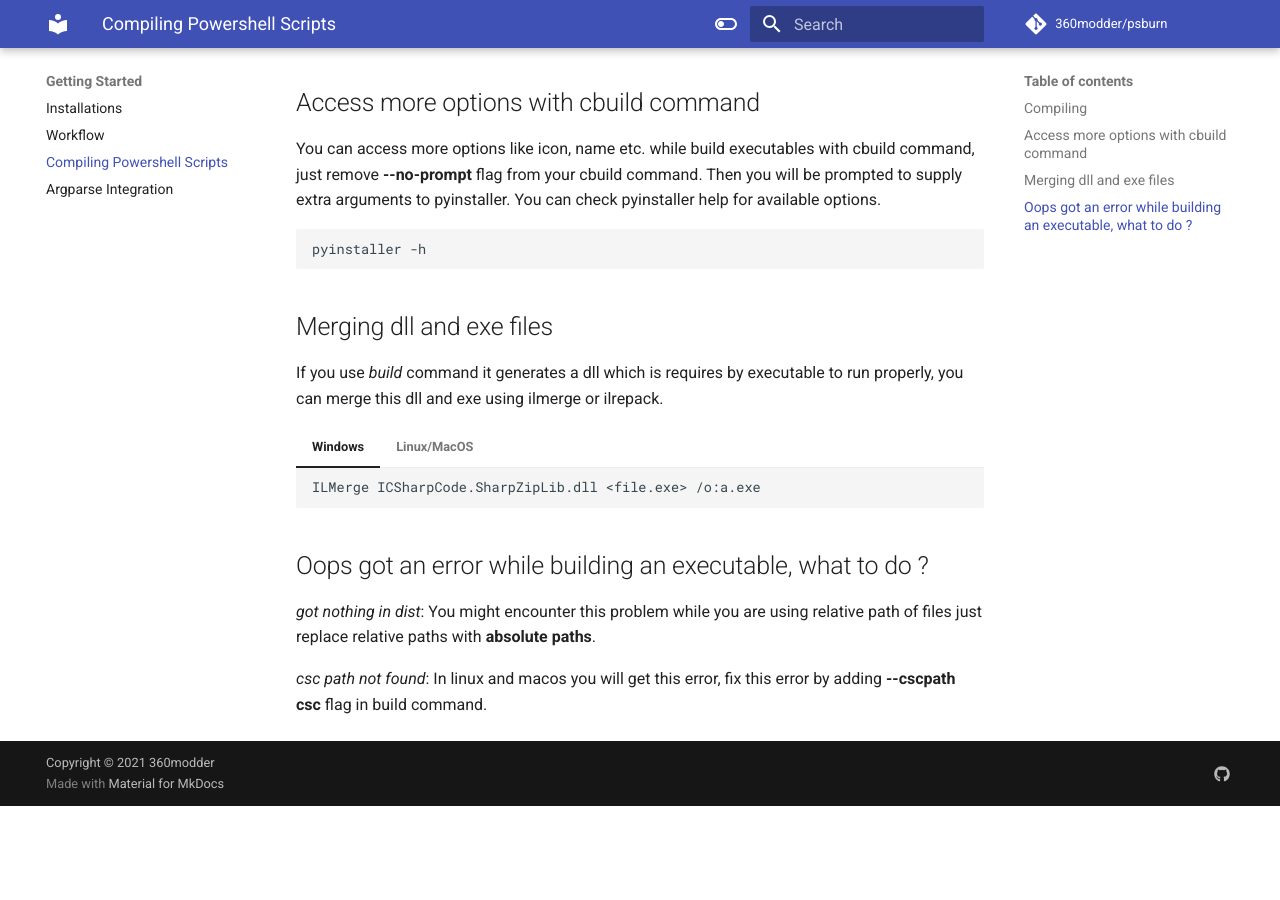
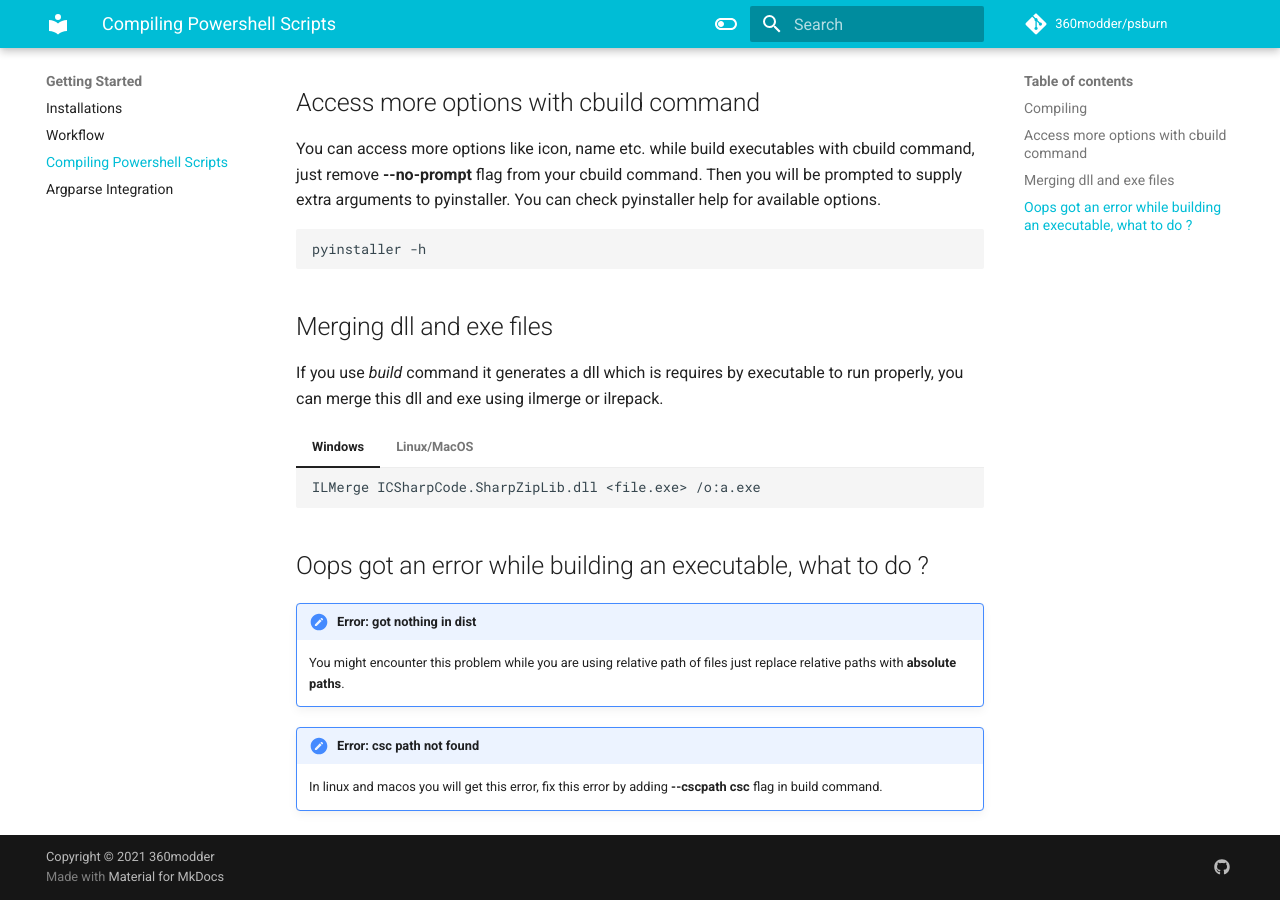
Before and after one commit to 360modder/psburn, an MkDocs documentation site: the page built from docs/gettingstarted/compilingpsscripts.md, in a window 1280 px wide and 900 px high, scrolled down 669 px. Built offline with MkDocs 1.6.1 and Material for MkDocs 9.7.7, drawn with Linux system fonts in a browser that asks for light colours; comment, search, counter and statistics services are not loaded; before the commit the page ends 1475 px from its top, so only the background shows below that.

```diff
--- a/docs/gettingstarted/compilingpsscripts.md
+++ b/docs/gettingstarted/compilingpsscripts.md
@@ -61,6 +61,8 @@ If you use *build* command it generates a dll which is requires by executable to
 
 ## Oops got an error while building an executable, what to do ?
 
-*got nothing in dist*: You might encounter this problem while you are using relative path of files just replace relative paths with **absolute paths**.
+!!! error "Error: got nothing in dist"
+	You might encounter this problem while you are using relative path of files just replace relative paths with **absolute paths**.
 
-*csc path not found*: In linux and macos you will get this error, fix this error by adding **--cscpath csc** flag in build command.
+!!! error "Error: csc path not found"
+	In linux and macos you will get this error, fix this error by adding **--cscpath csc** flag in build command.
--- a/mkdocs.yml
+++ b/mkdocs.yml
@@ -24,8 +24,8 @@ theme:
 
   palette:
     - scheme: default
-      primary: indigo
-      accent: indigo
+      primary: cyan
+      accent: cyan
       toggle:
         icon: material/toggle-switch-off-outline
         name: Switch to dark mode
@@ -45,6 +45,7 @@ extra:
 # Extensions
 markdown_extensions:
   - attr_list
+  - admonition
   - pymdownx.highlight
   - pymdownx.superfences
   - pymdownx.keys
@@ -62,3 +63,5 @@ nav:
     - Workflow: gettingstarted/workflow.md
     - Compiling Powershell Scripts: gettingstarted/compilingpsscripts.md
     - Argparse Integration: gettingstarted/argparseintegration.md
+  - Usages:
+    - Creating Self Contained Executable: usages/creatingselfcontainedexecutable.md
```
Also changed, not shown: docs/gettingstarted/argparseintegration.md (+1 -1 lines), docs/usages/creatingselfcontainedexecutable.md (added, +84 -0 lines).
